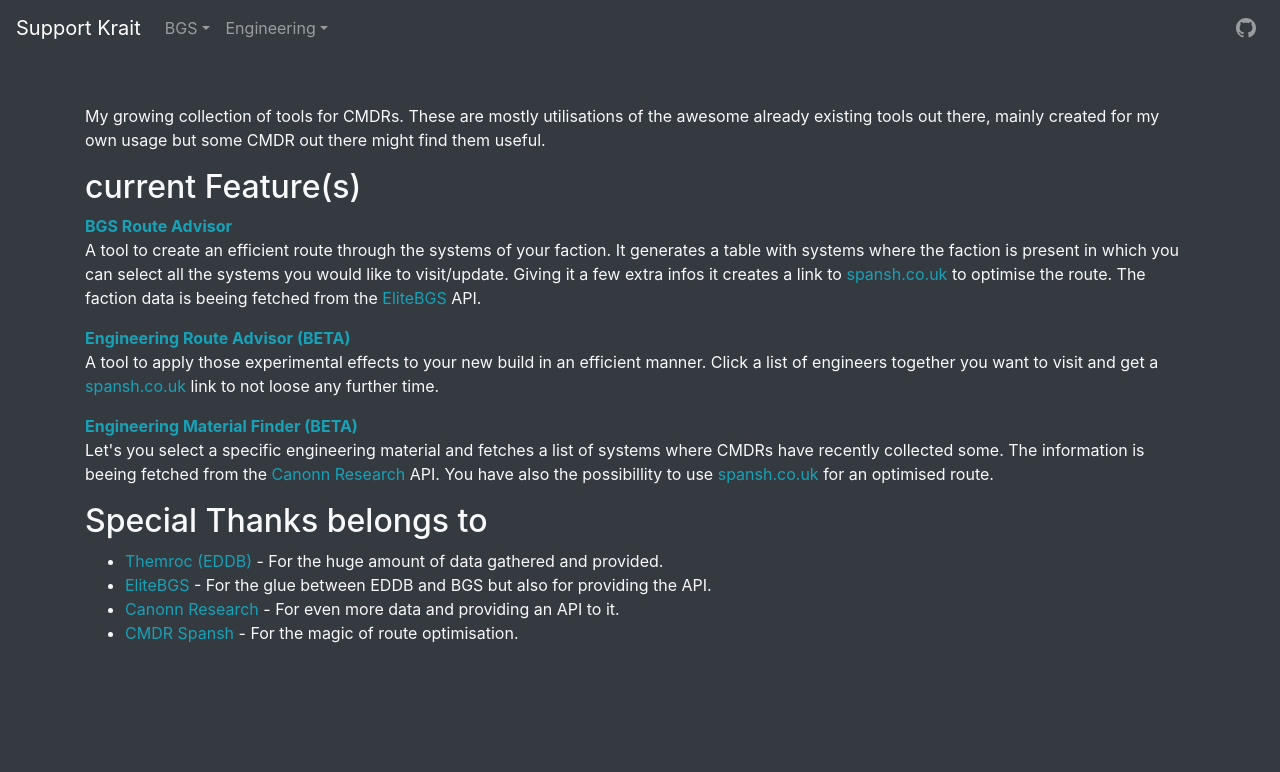
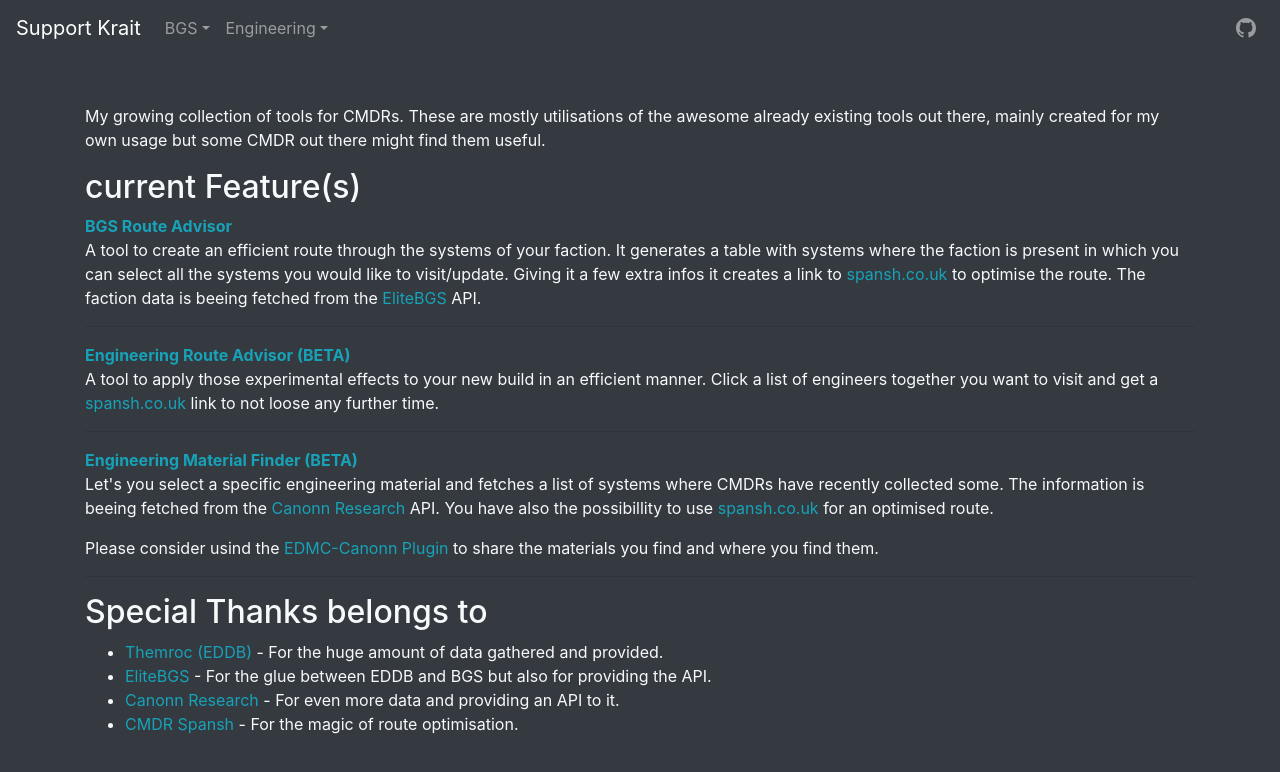
Before and after one commit to ZengineerIO/support-krait, a Nuxt app: page / in a window 1280 px wide. Shown: the top 772 px of the page. Built offline with nearby package versions, Linux system fonts and the light colour scheme.

Commit message:
ask to use EDMC-Canonn to contribute

```diff
--- a/pages/index.vue
+++ b/pages/index.vue
@@ -5,6 +5,7 @@
       the awesome already existing tools out there, mainly created for my own
       usage but some CMDR out there might find them useful.
     </p>
+
     <h2>current Feature(s)</h2>
 
     <a href="bgs/route-advisor"><strong>BGS Route Advisor</strong></a>
@@ -18,6 +19,8 @@
       <a href="https://elitebgs.app/">EliteBGS</a> API.
     </p>
 
+    <hr />
+
     <a href="engineering/route-advisor"
       ><strong>Engineering Route Advisor (BETA)</strong></a
     >
@@ -27,6 +30,8 @@
       get a <a href="https://spansh.co.uk/tourist/">spansh.co.uk</a> link to not
       loose any further time.
     </p>
+
+    <hr />
 
     <a href="engineering/material-finder"
       ><strong>Engineering Material Finder (BETA)</strong></a
@@ -39,6 +44,16 @@
       <a href="https://spansh.co.uk/tourist/">spansh.co.uk</a> for an optimised
       route.
     </p>
+    <p>
+      Please consider usind the
+      <a href="https://github.com/canonn-science/EDMC-Canonn"
+        >EDMC-Canonn Plugin</a
+      >
+      to share the materials you find and where you find them.
+    </p>
+
+    <hr />
+
     <h2>Special Thanks belongs to</h2>
 
     <ul>
```
Also changed, not shown: 1 other file (tests, documents, lock files or other folders).
